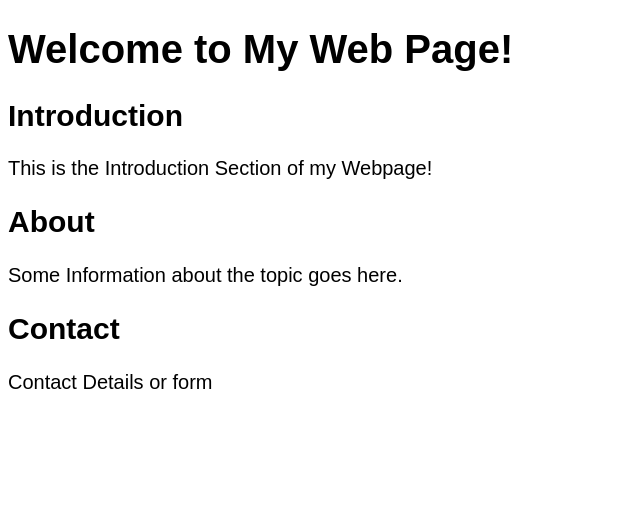
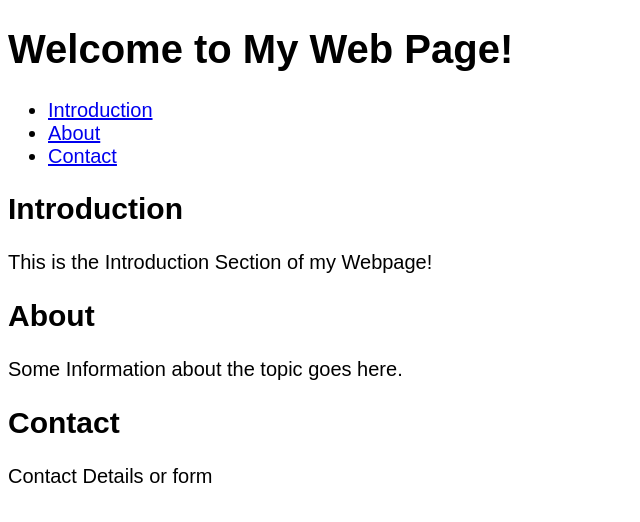
Before and after one commit to TCrawford19/acit1620, a plain HTML site: page lab2/index.html in a window 1280 px wide. Shown: the whole page, without its empty margins (0-640 px from the left). Drawn offline with Linux system fonts and the light colour scheme.

Commit message:
Links & ID attributes
added ID attributes for easier navigation through website

```diff
--- a/lab2/index.html
+++ b/lab2/index.html
@@ -8,15 +8,22 @@
 </head>
 <body>
     <h1> Welcome to My Web Page!</h1>
-    <section>
+    <nav>
+        <ul>
+            <li> <a href="introduction"> Introduction</a></li>
+            <li> <a href="about"> About </a> </li>
+            <li> <a href="contact"> Contact </a></li>
+        </ul>
+    </nav>
+    <section id="Introduction">
         <h2> Introduction </h2>
         <p> This is the Introduction Section of my Webpage!</p>
     </section>
-    <section>
+    <section id="About">
         <h2> About </h2>
         <p>Some Information about the topic goes here.</p>
     </section>
-    <section>
+    <section id="Contact">
         <h2> Contact </h2>
         <p> Contact Details or form </p>
     </section>
```
